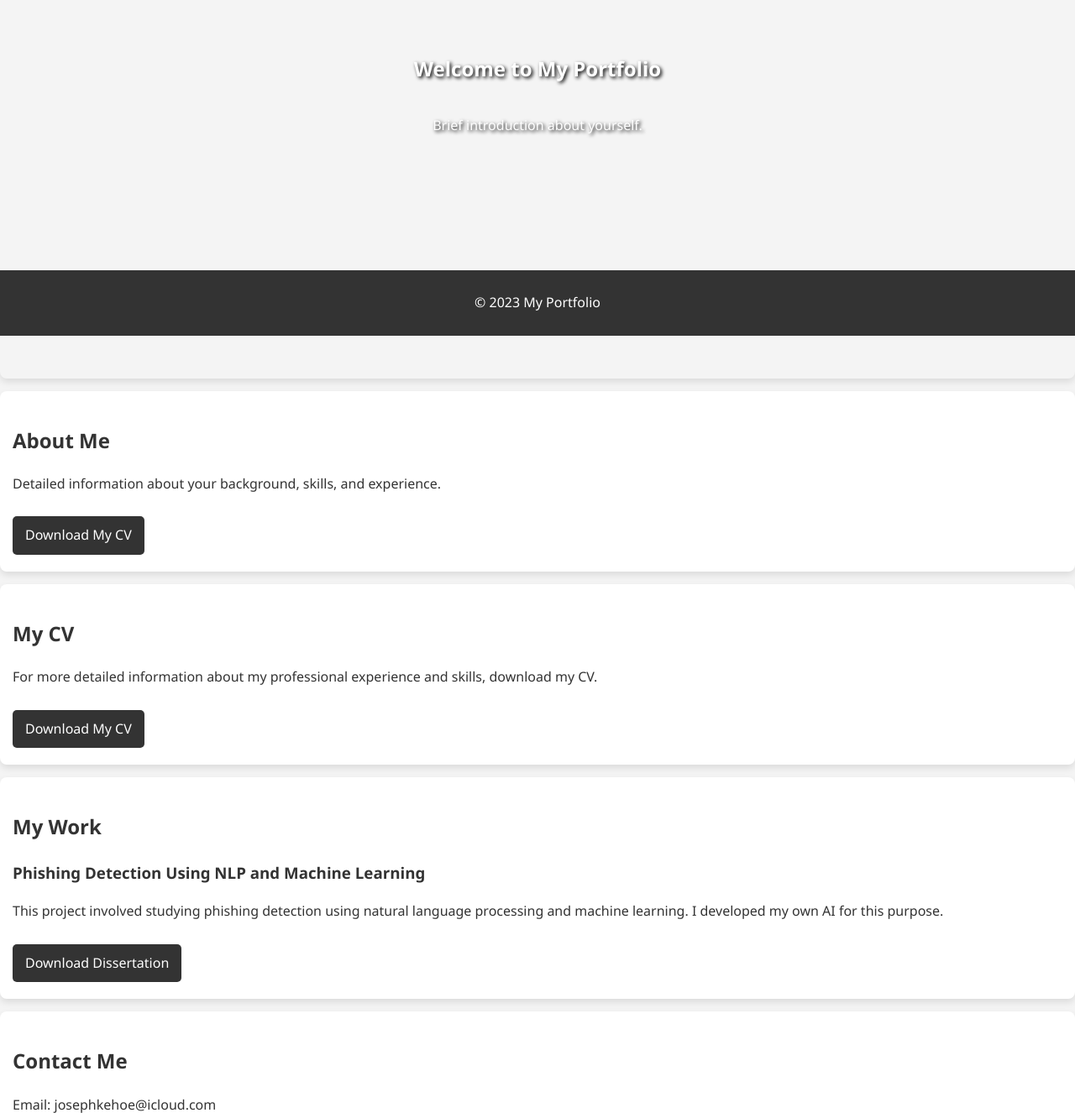
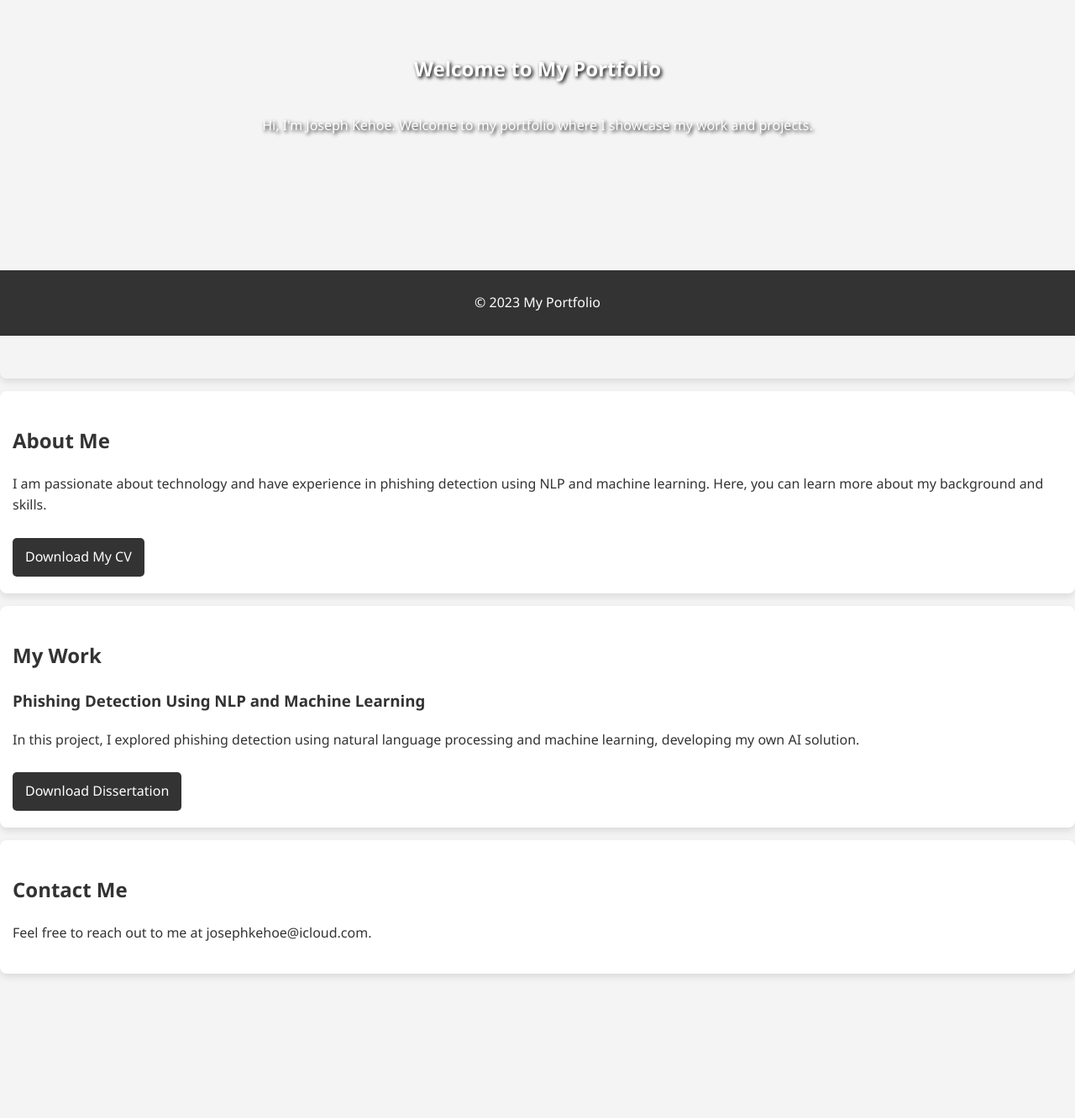
Before and after one commit to JosephKehoe01/Portfolio, a plain HTML site: page index.html in a window 1280 px wide. Shown: the part 400-1732 px from the top of the page at 84% size. After the commit the page ends 1575 px from the top, so only its background shows below. Drawn offline with Linux system fonts and the light colour scheme.

Commit message:
Update 2.5

```diff
--- a/index.html
+++ b/index.html
@@ -21,18 +21,12 @@
 
     <section id="home" class="hero">
         <h2>Welcome to My Portfolio</h2>
-        <p>Brief introduction about yourself.</p>
+        <p>Hi, I'm Joseph Kehoe. Welcome to my portfolio where I showcase my work and projects.</p>
     </section>
 
     <section id="about">
         <h2>About Me</h2>
-        <p>Detailed information about your background, skills, and experience.</p>
-        <a href="projects/Joseph.pdf" download>Download My CV</a>
-    </section>
-
-    <section id="cv">
-        <h2>My CV</h2>
-        <p>For more detailed information about my professional experience and skills, download my CV.</p>
+        <p>I am passionate about technology and have experience in phishing detection using NLP and machine learning. Here, you can learn more about my background and skills.</p>
         <a href="projects/Joseph.pdf" download>Download My CV</a>
     </section>
 
@@ -40,7 +34,7 @@
         <h2>My Work</h2>
         <div class="project">
             <h3>Phishing Detection Using NLP and Machine Learning</h3>
-            <p>This project involved studying phishing detection using natural language processing and machine learning. I developed my own AI for this purpose.</p>
+            <p>In this project, I explored phishing detection using natural language processing and machine learning, developing my own AI solution.</p>
             <a href="projects/Dissertation.docx" download>Download Dissertation</a>
         </div>
         <!-- Add more projects as needed -->
@@ -48,7 +42,7 @@
 
     <section id="contact">
         <h2>Contact Me</h2>
-        <p>Email: josephkehoe@icloud.com</p>
+        <p>Feel free to reach out to me at josephkehoe@icloud.com.</p>
         <!-- Add a contact form if needed -->
     </section>
 
```
